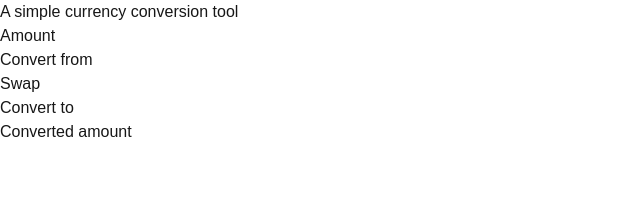
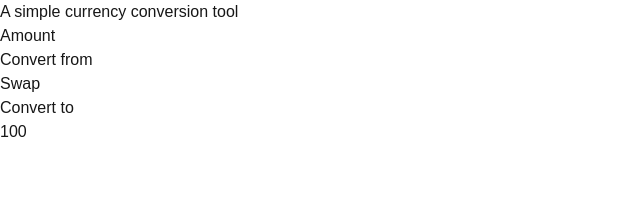
Before and after one commit to kimlove/currency-converter, a Next.js app: page / in a window 1280 px wide. Shown: the top 210 px of the page, without its empty margins (0-640 px from the left). Built offline with nearby package versions, Linux system fonts and the light colour scheme.

Commit message:
refactor: Created separate stubbed components for amount and converted total

```diff
--- a/src/app/components/convertCurrency.tsx
+++ b/src/app/components/convertCurrency.tsx
@@ -1,7 +1,10 @@
+import { TextField } from "./textField";
+import { ConvertedTotal } from "./convertedTotal";
+
 export const ConvertCurrency = () => {
   return (
     <section className="flex flex-col gap-4 p-4 rounded-xl w-full bg-white/10">
-      <div className="p-4 rounded-xl w-full bg-white/10">Amount</div>
+      <TextField label="Amount" />
 
       <div className="w-full flex flex-col sm:flex-row gap-4 justify-between">
         <div className="w-full p-4 rounded-xl bg-white/10">Convert from</div>
@@ -9,7 +12,7 @@ export const ConvertCurrency = () => {
         <div className="w-full p-4 rounded-xl bg-white/10">Convert to</div>
       </div>
 
-      <div className="p-4 rounded-xl w-full bg-white/10">Converted amount</div>
+      <ConvertedTotal amount={100} />
     </section>
   );
 };
--- /dev/null
+++ b/src/app/components/convertedTotal.tsx
@@ -0,0 +1,3 @@
+export const ConvertedTotal = ({ amount }: { amount: number }) => {
+  return <div className="pt-4 mt-4 text-4xl border-t border-t-white/10 text-center ">{amount}</div>;
+};
--- /dev/null
+++ b/src/app/components/textField.tsx
@@ -0,0 +1,3 @@
+export const TextField = ({ label }: { label: string }) => {
+  return <div className="p-4 rounded-xl w-full bg-white/10">{label}</div>;
+};
```
Also changed, not shown: 1 other file (tests, documents, lock files or other folders).
